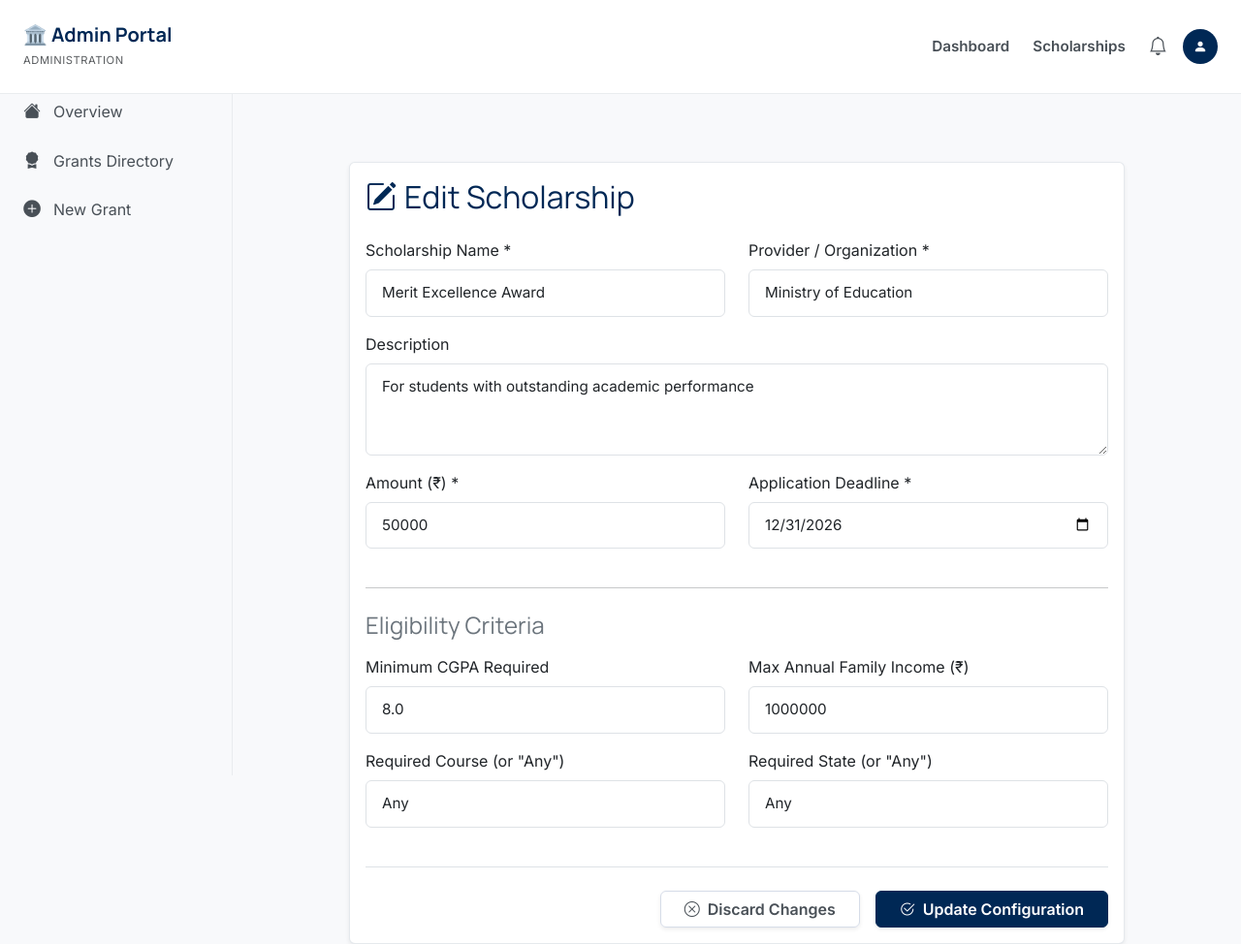
After one commit to samarpreet-lab/scholarship_checker, a PHP site: page /admin/edit_scholarship.php?id=1 in a window 1280 px wide. The commit adds this page. Shown: the whole page at 97% size. Run offline with PHP 8.4, Linux system fonts and the light colour scheme; a user stored in the database is signed in; data comes from the database, SQL or seed files in the repository.

Commit message:
ui updation and view and edit scholarship pages added in admin portal

```diff
--- /dev/null
+++ b/Project/admin/edit_scholarship.php
@@ -0,0 +1,147 @@
+<?php
+session_start();
+if (!isset($_SESSION['user_id']) || $_SESSION['role'] !== 'admin') {
+    header("Location: ../index.php");
+    exit();
+}
+
+require_once '../config/db.php';
+
+$success = '';
+$error   = '';
+
+if (!isset($_GET['id'])) {
+    header("Location: scholarships.php");
+    exit();
+}
+
+$id = intval($_GET['id']);
+
+if ($_SERVER['REQUEST_METHOD'] === 'POST') {
+    // Scholarship fields
+    $name        = trim($_POST['name']);
+    $description = trim($_POST['description']);
+    $amount      = intval($_POST['amount']);
+    $provider    = trim($_POST['provider']);
+    $deadline    = $_POST['deadline'];
+
+    // Criteria fields
+    $min_cgpa      = floatval($_POST['minimum_cgpa']);
+    $max_income    = intval($_POST['maximum_income']);
+    $req_course    = trim($_POST['required_course']);
+    $req_state     = trim($_POST['required_state']);
+
+    if (empty($name) || empty($provider) || empty($deadline)) {
+        $error = "Please fill all required fields.";
+    } else {
+        $name        = $conn->real_escape_string($name);
+        $description = $conn->real_escape_string($description);
+        $provider    = $conn->real_escape_string($provider);
+        $deadline    = $conn->real_escape_string($deadline);
+        $req_course  = $conn->real_escape_string($req_course);
+        $req_state   = $conn->real_escape_string($req_state);
+
+        $update_scholarship = "UPDATE scholarships SET name='$name', description='$description', amount='$amount', provider='$provider', deadline='$deadline' WHERE id=$id";
+
+        if ($conn->query($update_scholarship) === TRUE) {
+            $update_criteria = "UPDATE scholarship_criteria SET minimum_cgpa='$min_cgpa', maximum_income='$max_income', required_course='$req_course', required_state='$req_state' WHERE scholarship_id=$id";
+            if ($conn->query($update_criteria) === TRUE) {
+                $success = "Scholarship updated successfully!";
+            } else {
+                $error = "Scholarship updated, but failed to save criteria: " . $conn->error;
+            }
+        } else {
+            $error = "Error updating scholarship: " . $conn->error;
+        }
+    }
+}
+
+// Fetch existing data
+$result = $conn->query("SELECT s.*, c.minimum_cgpa, c.maximum_income, c.required_course, c.required_state
+                        FROM scholarships s
+                        LEFT JOIN scholarship_criteria c ON s.id = c.scholarship_id
+                        WHERE s.id=$id");
+
+if ($result->num_rows === 0) {
+    header("Location: scholarships.php");
+    exit();
+}
+
+$data = $result->fetch_assoc();
+
+require_once '../includes/header.php';
+?>
+
+<div class="card card-soft-border shadow-sm mx-auto" style="max-width: 800px;">
+    <div class="card-body">
+        <h2 class="card-title primary-color mb-4"><i class="bi bi-pencil-square me-2"></i>Edit Scholarship</h2>
+
+        <?php if ($error): ?>
+            <div class="alert alert-danger"><?php echo $error; ?></div>
+        <?php endif; ?>
+        <?php if ($success): ?>
+            <div class="alert alert-success"><?php echo $success; ?></div>
+        <?php endif; ?>
+
+        <form method="POST">
+            <div class="row">
+                <div class="col-md-6 mb-3">
+                    <label class="form-label">Scholarship Name *</label>
+                    <input type="text" name="name" class="form-control" required value="<?php echo htmlspecialchars($data['name']); ?>">
+                </div>
+                <div class="col-md-6 mb-3">
+                    <label class="form-label">Provider / Organization *</label>
+                    <input type="text" name="provider" class="form-control" required value="<?php echo htmlspecialchars($data['provider']); ?>">
+                </div>
+            </div>
+
+            <div class="mb-3">
+                <label class="form-label">Description</label>
+                <textarea name="description" class="form-control" rows="3"><?php echo htmlspecialchars($data['description']); ?></textarea>
+            </div>
+
+            <div class="row">
+                <div class="col-md-6 mb-3">
+                    <label class="form-label">Amount (₹) *</label>
+                    <input type="number" name="amount" class="form-control" min="0" required value="<?php echo htmlspecialchars($data['amount']); ?>">
+                </div>
+                <div class="col-md-6 mb-3">
+                    <label class="form-label">Application Deadline *</label>
+                    <input type="date" name="deadline" class="form-control" required value="<?php echo htmlspecialchars($data['deadline']); ?>">
+                </div>
+            </div>
+
+            <hr class="my-4">
+            <h4 class="mb-3 text-secondary">Eligibility Criteria</h4>
+
+            <div class="row">
+                <div class="col-md-6 mb-3">
+                    <label class="form-label">Minimum CGPA Required</label>
+                    <input type="number" name="minimum_cgpa" class="form-control" step="0.1" min="0" max="10" required value="<?php echo htmlspecialchars($data['minimum_cgpa'] ?? 0); ?>">
+                </div>
+                <div class="col-md-6 mb-3">
+                    <label class="form-label">Max Annual Family Income (₹)</label>
+                    <input type="number" name="maximum_income" class="form-control" required value="<?php echo htmlspecialchars($data['maximum_income'] ?? 1000000); ?>">
+                </div>
+            </div>
+
+            <div class="row">
+                <div class="col-md-6 mb-3">
+                    <label class="form-label">Required Course (or "Any")</label>
+                    <input type="text" name="required_course" class="form-control" required value="<?php echo htmlspecialchars($data['required_course'] ?? 'Any'); ?>">
+                </div>
+                <div class="col-md-6 mb-3">
+                    <label class="form-label">Required State (or "Any")</label>
+                    <input type="text" name="required_state" class="form-control" required value="<?php echo htmlspecialchars($data['required_state'] ?? 'Any'); ?>">
+                </div>
+            </div>
+
+            <div class="d-flex justify-content-end gap-3 mt-4 pt-4 border-top">
+                <a href="scholarships.php" class="btn btn-outline-secondary px-4 fw-bold shadow-sm"><i class="bi bi-x-circle me-2"></i>Discard Changes</a>
+                <button type="submit" class="btn btn-primary px-4 fw-bold shadow-sm"><i class="bi bi-check2-circle me-2"></i>Update Configuration</button>
+            </div>
+        </form>
+    </div>
+</div>
+
+<?php require_once '../includes/footer.php'; ?>
--- a/Project/includes/footer.php
+++ b/Project/includes/footer.php
@@ -3,11 +3,10 @@
 $current_page = basename($_SERVER['PHP_SELF']);
 $is_auth_page = ($current_page === 'index.php' || $current_page === 'register.php');
 $is_authenticated = isset($_SESSION['user_id']);
-$is_student = ($is_authenticated && $_SESSION['role'] === 'student');
 
-if ($is_authenticated && !$is_auth_page && $is_student):
+if ($is_authenticated && !$is_auth_page):
 ?>
-</div> <!-- End main-content wrapper for students -->
+</div> <!-- End main-content wrapper -->
 <?php endif; ?>
 
 </div> <!-- End container-fluid p-0 -->
--- a/Project/includes/header.php
+++ b/Project/includes/header.php
@@ -31,21 +31,116 @@ $base = getBasePath();
     <link rel="stylesheet" href="https://cdn.jsdelivr.net/npm/bootstrap-icons@1.11.0/font/bootstrap-icons.css">
     <link href="https://fonts.googleapis.com/css2?family=Inter:wght@300;400;500;600&family=Manrope:wght@400;600;700;800&display=swap" rel="stylesheet">
     <style>
+        :root {
+            --brand: #002855;
+            --brand-dark: #001a35;
+            --surface: #f8f9fb;
+            --surface-strong: #e9ecef;
+            --muted: #495057;
+            --muted-soft: #6c757d;
+            --white: #ffffff;
+        }
+
         body {
-            background-color: #f8f9fb;
+            background-color: var(--surface);
             font-family: 'Inter', sans-serif;
         }
         h1, h2, h3, h4, h5, h6, .navbar-brand {
             font-family: 'Manrope', sans-serif;
         }
-        .primary-color { color: #002855; }
-        .bg-primary-custom { background-color: #002855; color: white; }
+        .primary-color { color: var(--brand); }
+        .text-primary { color: var(--brand) !important; }
+        .bg-primary-custom { background-color: var(--brand); color: var(--white); }
+
+        .btn-primary {
+            background-color: var(--brand);
+            border-color: var(--brand);
+            color: var(--white);
+        }
+
+        .btn-primary:hover,
+        .btn-primary:focus,
+        .btn-primary:active {
+            background-color: var(--brand-dark);
+            border-color: var(--brand-dark);
+            color: var(--white);
+        }
+
+        .btn-secondary {
+            background-color: #f1f4fb;
+            border-color: #d6dce8;
+            color: var(--brand);
+        }
+
+        .btn-secondary:hover,
+        .btn-secondary:focus {
+            background-color: #e7eef8;
+            border-color: #d0d8e8;
+            color: var(--brand-dark);
+        }
+
+        .btn-outline-primary {
+            color: var(--brand) !important;
+            border-color: var(--brand) !important;
+            background-color: transparent !important;
+        }
+
+        .btn-outline-primary:hover,
+        .btn-outline-primary:focus,
+        .btn-outline-primary:active,
+        .btn-outline-primary:not(:disabled):not(.disabled):active {
+            background-color: var(--brand) !important;
+            border-color: var(--brand) !important;
+            color: var(--white) !important;
+        }
+
+        .btn-outline-secondary {
+            color: var(--muted) !important;
+            border-color: #d6dce8 !important;
+            background-color: transparent !important;
+        }
+
+        .btn-outline-secondary:hover,
+        .btn-outline-secondary:focus,
+        .btn-outline-secondary:active,
+        .btn-outline-secondary:not(:disabled):not(.disabled):active {
+            background-color: #f1f4fb !important;
+            border-color: #d0d8e8 !important;
+            color: var(--brand-dark) !important;
+        }
+
+        .btn-outline-danger {
+            color: #dc3545 !important;
+            border-color: #dc3545 !important;
+            background-color: transparent !important;
+        }
+
+        .btn-outline-danger:hover,
+        .btn-outline-danger:focus,
+        .btn-outline-danger:active {
+            background-color: #dc3545 !important;
+            border-color: #dc3545 !important;
+            color: var(--white) !important;
+        }
+
+        .card-soft-border {
+            border: 1px solid rgba(0, 40, 85, 0.1);
+            transition: border-color 0.2s ease;
+        }
+
+        .card-soft-border:hover {
+            border-color: rgba(0, 40, 85, 0.16);
+        }
+
+        .card-soft-border-dark {
+            border: 1px solid rgba(255, 255, 255, 0.14);
+        }
 
         /* Enhanced form styling */
         .form-control:focus {
-            border-color: #002855 !important;
+            border-color: var(--brand) !important;
             box-shadow: 0 0 0 0.2rem rgba(0, 40, 85, 0.15) !important;
-            background-color: #ffffff !important;
+            background-color: var(--white) !important;
         }
 
         .form-control {
@@ -222,19 +317,23 @@ if ($is_authenticated && !$is_auth_page):
     </div>
 </nav>
 
-<?php if ($is_student): ?>
-<!-- Left Sidebar (Student Only) -->
+<!-- Left Sidebar -->
 <aside class="sidebar">
     <ul class="sidebar-menu">
-        <li><a href="<?php echo $base; ?>student/dashboard.php" class="<?php echo ($current_page === 'dashboard.php') ? 'active' : ''; ?>"><i class="bi bi-house-fill"></i>Dashboard</a></li>
-        <li><a href="<?php echo $base; ?>student/results.php" class="<?php echo ($current_page === 'results.php') ? 'active' : ''; ?>"><i class="bi bi-check-circle-fill"></i>Eligibility</a></li>
-        <li><a href="<?php echo $base; ?>student/profile.php" class="<?php echo ($current_page === 'profile.php') ? 'active' : ''; ?>"><i class="bi bi-person-circle"></i>Profile</a></li>
+        <?php if ($is_student): ?>
+            <li><a href="<?php echo $base; ?>student/dashboard.php" class="<?php echo ($current_page === 'dashboard.php') ? 'active' : ''; ?>"><i class="bi bi-house-fill"></i>Dashboard</a></li>
+            <li><a href="<?php echo $base; ?>student/results.php" class="<?php echo ($current_page === 'results.php') ? 'active' : ''; ?>"><i class="bi bi-check-circle-fill"></i>Eligibility</a></li>
+            <li><a href="<?php echo $base; ?>student/profile.php" class="<?php echo ($current_page === 'profile.php') ? 'active' : ''; ?>"><i class="bi bi-person-circle"></i>Profile</a></li>
+        <?php else: ?>
+            <li><a href="<?php echo $base; ?>admin/dashboard.php" class="<?php echo ($current_page === 'dashboard.php') ? 'active' : ''; ?>"><i class="bi bi-house-fill"></i>Overview</a></li>
+            <li><a href="<?php echo $base; ?>admin/scholarships.php" class="<?php echo ($current_page === 'scholarships.php') ? 'active' : ''; ?>"><i class="bi bi-award-fill"></i>Grants Directory</a></li>
+            <li><a href="<?php echo $base; ?>admin/add_scholarship.php" class="<?php echo ($current_page === 'add_scholarship.php') ? 'active' : ''; ?>"><i class="bi bi-plus-circle-fill"></i>New Grant</a></li>
+        <?php endif; ?>
     </ul>
 </aside>
 
-<!-- Main Content Wrapper (Student) -->
+<!-- Main Content Wrapper -->
 <div class="main-content">
-<?php endif; ?>
 
 <?php endif; ?>
 
```
Also changed, not shown: Project/admin/add_scholarship.php (+4 -4 lines), Project/admin/dashboard.php (+4 -4 lines), Project/admin/scholarships.php (+7 -3 lines), Project/admin/view_scholarship.php (added, +99 -0 lines), Project/student/dashboard.php (+5 -5 lines).
